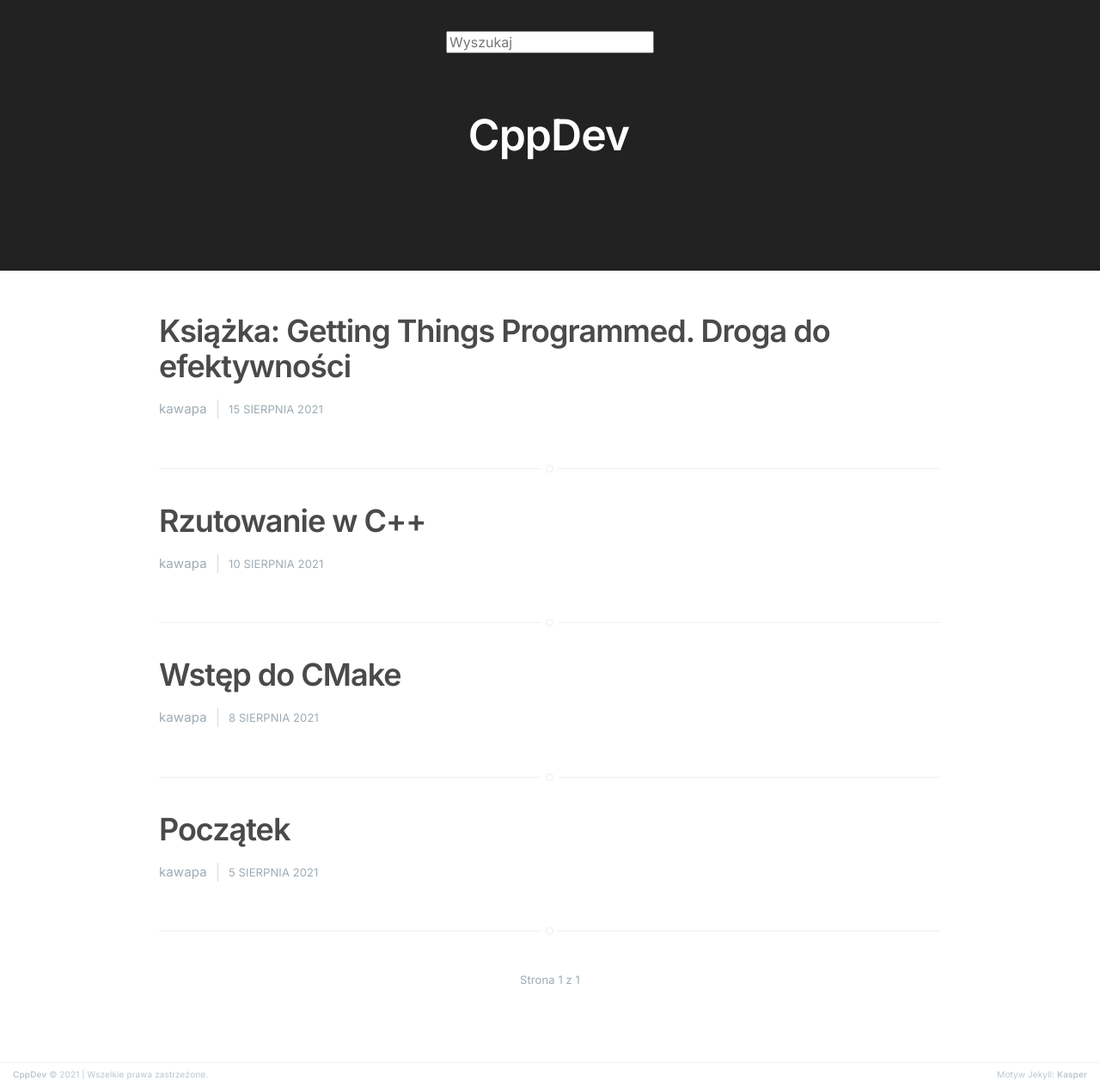
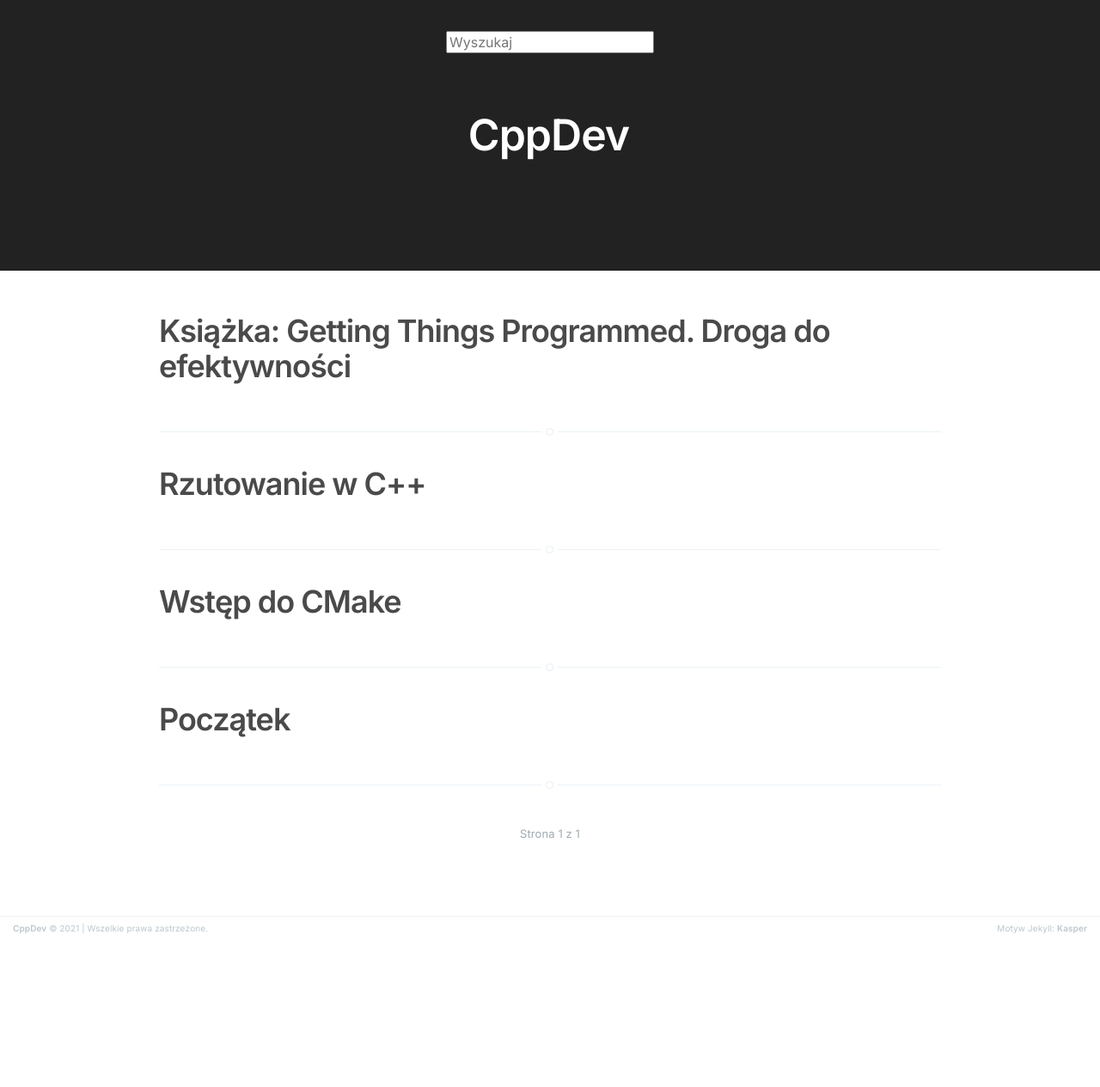
Before and after one commit to kawapa/kawapa.github.io, a Jekyll site: the page built from index.html, in a window 1280 px wide. Shown: the whole page at 86% size. Built offline with Jekyll 4.4.1, drawn with Linux system fonts in a browser that asks for light colours; the list of posts is cut into pages by our own code; after the commit the page ends 1094 px from its top, so only the background shows below that.

Commit message:
Disable post author and date

```diff
--- a/index.html
+++ b/index.html
@@ -42,7 +42,7 @@ about: 'about.html'
         <!-- <section class="post-excerpt">
             {{ post.excerpt }} <a class="read-more" href="{{ post.url | relative_url }}">&raquo;</a>
         </section> -->
-        <footer class="post-meta">
+        <!-- <footer class="post-meta">
             {% if site.author %}
                 {{ site.author }}
             {% endif %}
@@ -65,7 +65,7 @@ about: 'about.html'
                 {% endcase %}
                 {{ post.date | date: "%Y" }}
             </time>
-        </footer>
+        </footer> -->
     </article>
 
     {% endfor %}
```
